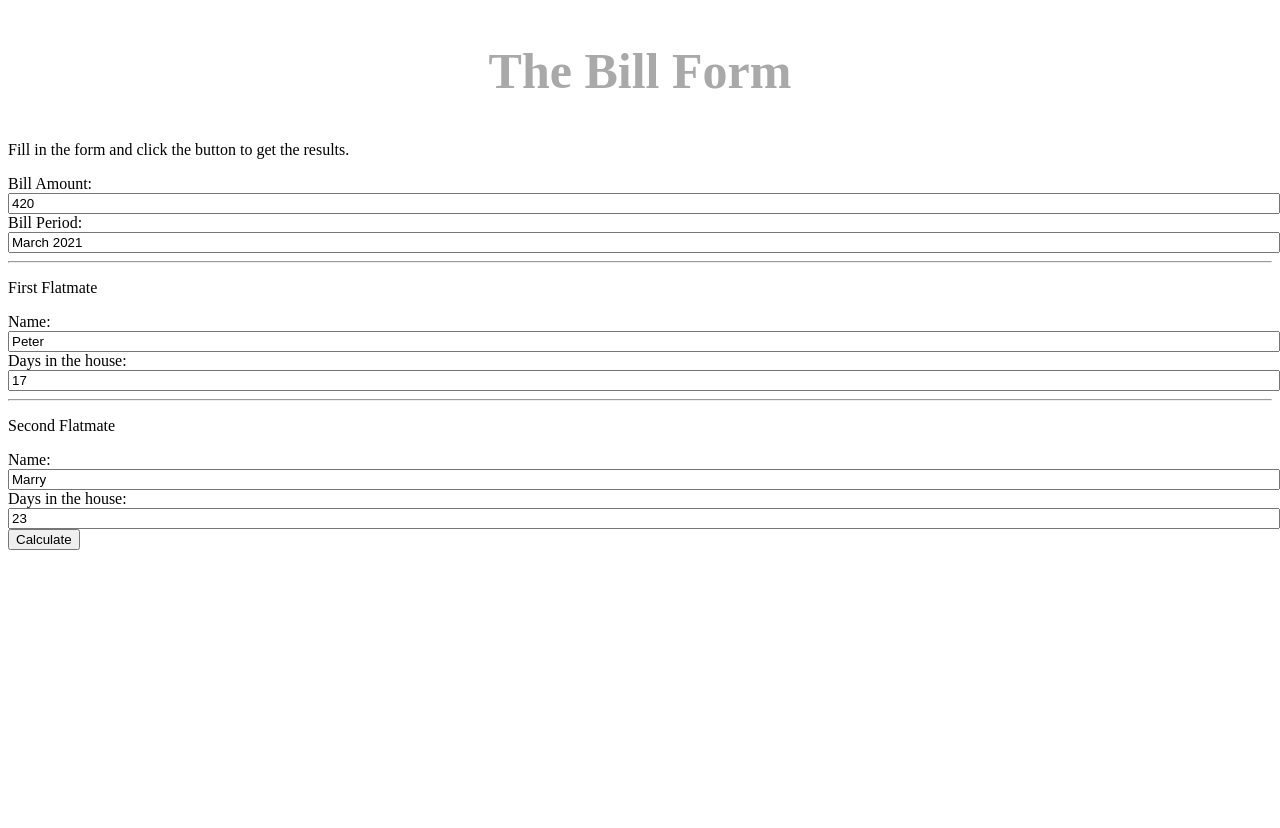
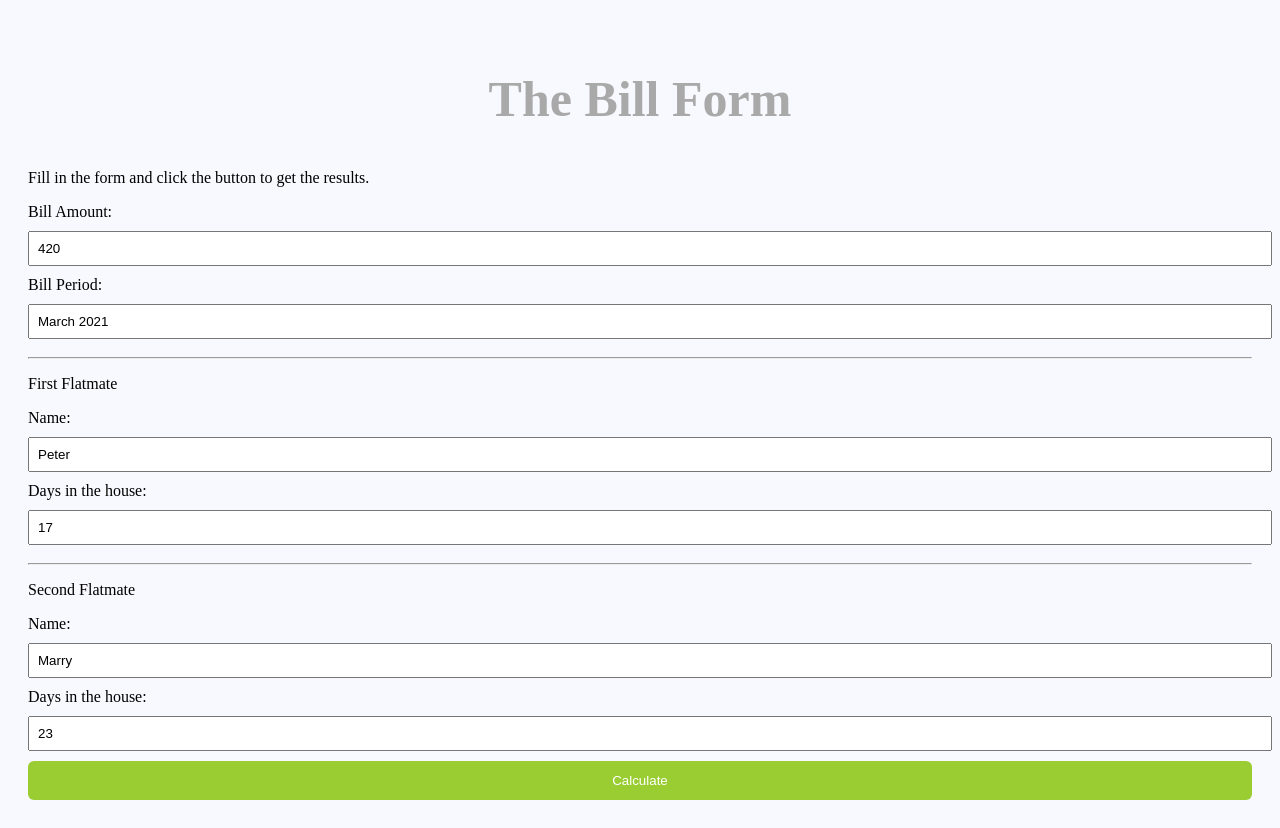
Before and after one commit to catbears/Py_OOP_App_5, a Flask app: page /bill in a window 1280 px wide. Before the commit the page ends 550 px from the top, so only its background shows below. Run offline with Flask 2, Linux system fonts and the light colour scheme.

Commit message:
CSS styling is done, app can be deployed to a server.

```diff
--- a/static/main.css
+++ b/static/main.css
@@ -5,9 +5,21 @@ h2 {
 }
 
 input[type=text]{
-    width: 100%
+    width: 100%;
+    padding: 8px 8px;
+    margin: 10px 0;
 }
 
 input[type=submit]{
+    width: 100%;
+    background-color: YellowGreen;
+    color: White;
+    padding: 12px 12px;
+    border: none;
+    border-radius: 6px;
+}
 
+body {
+    background-color: GhostWhite;
+    padding: 20px;
 }
```
